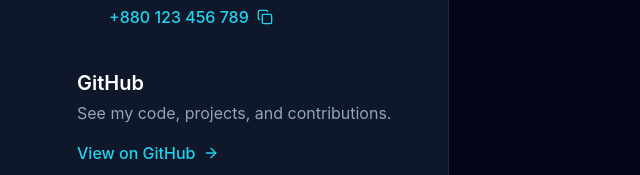
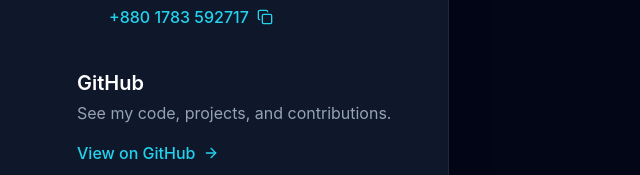
Before and after one commit to ahad77/Portfolio, a plain HTML site: page contact.html in a window 1280 px wide. Shown: the part 601-776 px from the top of the page, 607-1247 px from the left. Drawn offline with nearby package versions, Linux system fonts and the light colour scheme.

Commit message:
update 3.0.1

```diff
--- a/contact.html
+++ b/contact.html
@@ -133,7 +133,7 @@
                                 <h3 class="text-xl font-semibold text-white mb-1">Phone</h3>
                                 <p class="text-slate-400 mb-2">For a more direct conversation, feel free to call or text.</p>
                                 <button onclick="copyToClipboard('+880123456789', this)" class="relative inline-flex items-center text-cyan-400 hover:text-cyan-300 font-medium transition-colors group">
-                                    +880 123 456 789 <!-- Replace with your actual number -->
+                                    +880 1783 592717 <!-- Replace with your actual number -->
                                     <i data-lucide="copy" class="w-4 h-4 ml-2 group-hover:text-cyan-300 transition-all"></i>
                                     <span class="copied-popup">Copied!</span>
                                 </button>
```
